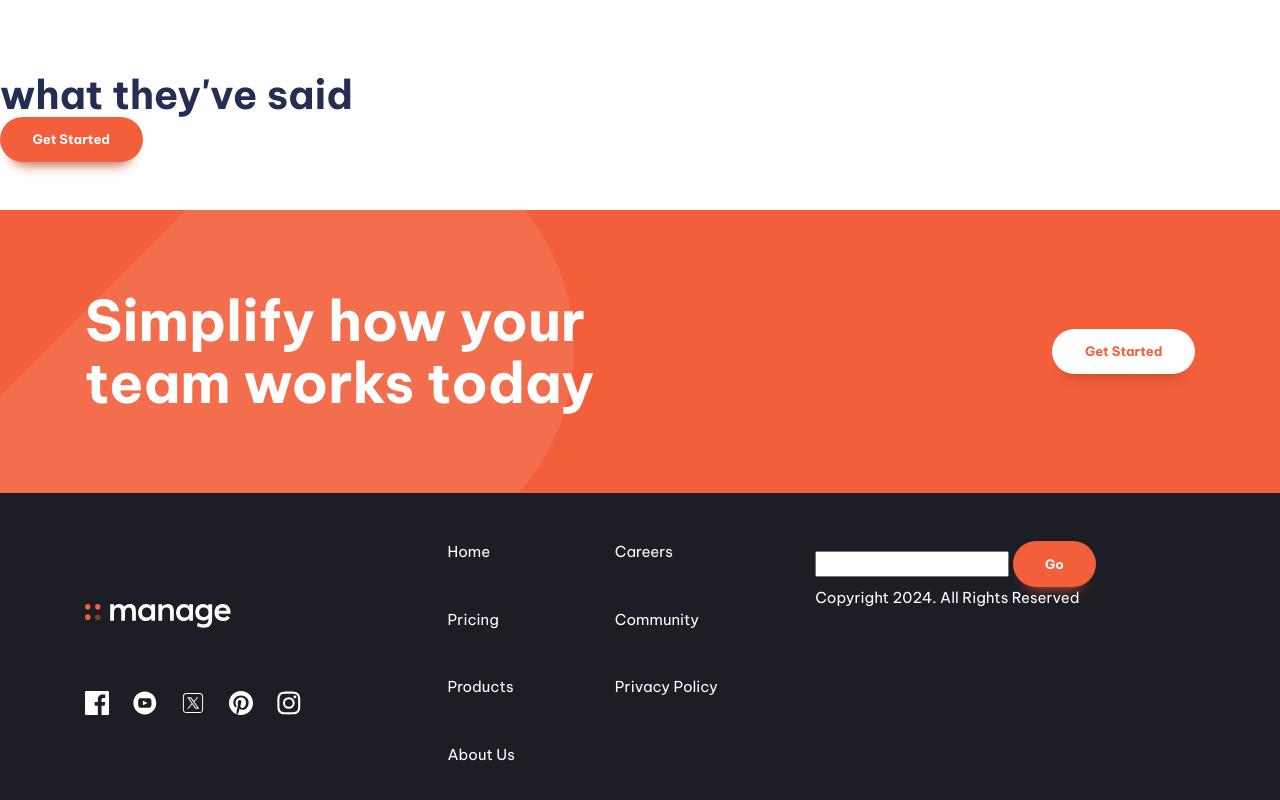
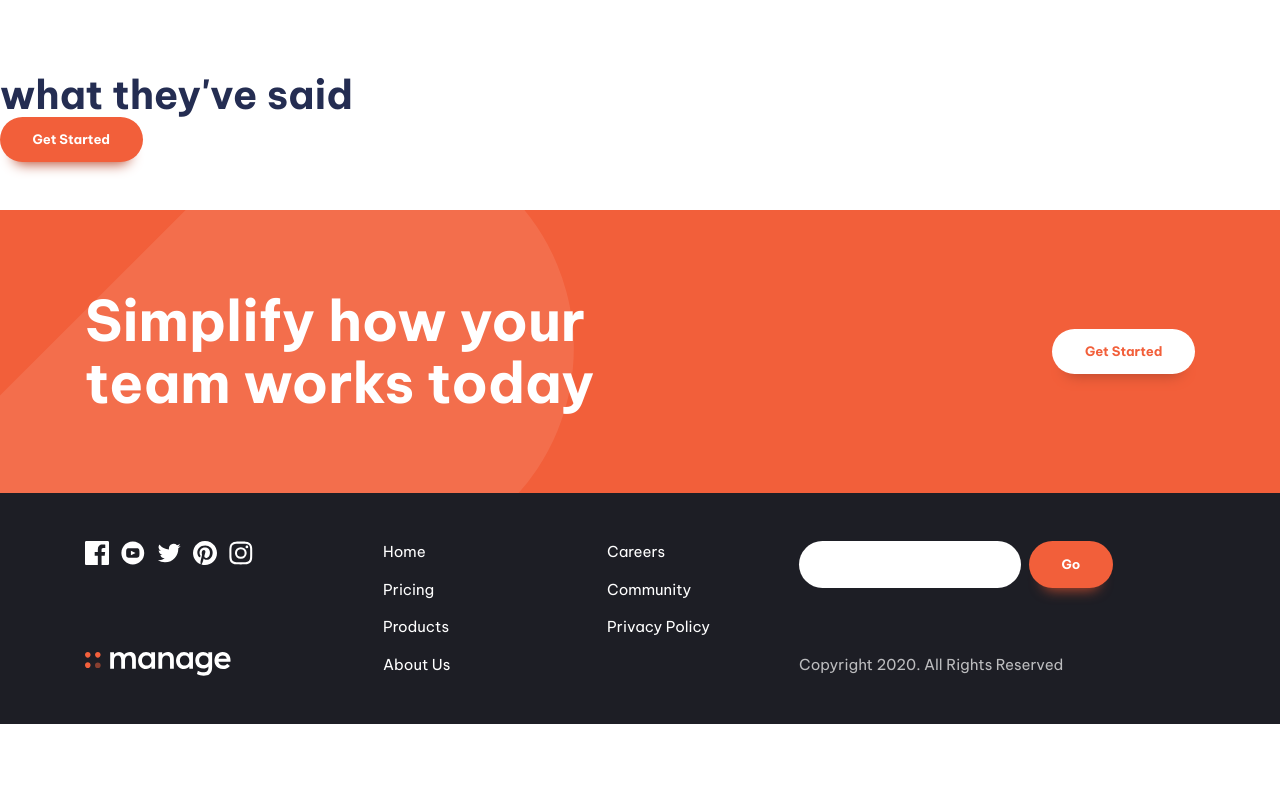
Before and after one commit to ruben-arcos/fem-manage-landing-page, a website built with Vite: page index.html in a window 1280 px wide. Shown: the part 1488-2288 px from the top of the page. After the commit the page ends 2212 px from the top, so only its background shows below. Built offline with nearby package versions, Linux system fonts and the light colour scheme.

Commit message:
continued working on footer for both mobile and regular screens, debugged mispellings

```diff
--- a/index.html
+++ b/index.html
@@ -163,35 +163,33 @@
         <div class="primary-footer-wrapper">
           <div class="primary-footer-logo-social">
             <a href="#" aria-label="home">
-              <svg class="logo" width="146" heigth="24">
+              <svg class="logo" width="146" height="24">
                 <use xlink:href="images/logo.svg#logo"></use>
               </svg>
             </a>
 
-            <ul class="social-list" role="list" aria-label="social links">
-              <li>
-                <a href="#" aria-label="Social links">
+            <ul class="social-list" role="list" aria-label="Social links">
+              <li><a aria-label="facebook" href="#">
                   <svg class="social-icon">
                     <use xlink:href="images/social-icons.svg#icon-facebook"></use>
-                  </svg>
-                </a>
+                  </svg></a>
               </li>
-              <li><a href="#" aria-label="youtube">
+              <li><a aria-label="youtube" href="#">
                   <svg class="social-icon">
                     <use xlink:href="images/social-icons.svg#icon-youtube"></use>
                   </svg>
                 </a></li>
-              <li><a href="#" aria-label="Social links">
+              <li><a aria-label="twitter" href="#">
                   <svg class="social-icon">
-                  <use xlink:href="images/social-icons.svg#icon-tx"></use>
+                    <use xlink:href="images/social-icons.svg#icon-twitter"></use>
                   </svg>
                 </a></li>
-              <li><a href="#" aria-label="Social links">
+              <li><a aria-label="pinterest" href="#">
                   <svg class="social-icon">
                     <use xlink:href="images/social-icons.svg#icon-pinterest"></use>
                   </svg>
                 </a></li>
-              <li><a href="#" aria-label="Social links">
+              <li><a aria-label="instragram" href="#">
                   <svg class="social-icon">
                     <use xlink:href="images/social-icons.svg#icon-instagram"></use>
                   </svg>
@@ -200,23 +198,23 @@
           </div>
           <div class="primary-footer-nav">
             <nav class="footer-nav">
-              <ul aria-label="Footer" role="list" class="flow capitalize">
-                <li><a href="#">home</a></li>
-                <li><a href="#">pricing</a></li>
-                <li><a href="#">products</a></li>
-                <li><a href="#">about us</a></li>
-                <li><a href="#">careers</a></li>
-                <li><a href="#">community</a></li>
-                <li><a href="#">privacy policy</a></li>
+              <ul class="flow" style="--flow-spacer: 1em" aria-label="Footer" role="list">
+                <li><a href="#">Home</a></li>
+                <li><a href="#">Pricing</a></li>
+                <li><a href="#">Products</a></li>
+                <li><a href="#">About Us</a></li>
+                <li><a href="#">Careers</a></li>
+                <li><a href="#">Community</a></li>
+                <li><a href="#">Privacy Policy</a></li>
               </ul>
             </nav>
           </div>
           <div class="primary-footer-form">
             <form action="">
-              <input type="email" />
-              <button class="button capitalize">go</button>
-              <p class="capitalize">copyright 2024. All rights reserved</p>
+              <input type="email">
+              <button class="button" data-shadow="none">Go</button>
             </form>
+            <p>Copyright 2020. All Rights Reserved</p>
           </div>
         </div>
       </div>
--- a/style.css
+++ b/style.css
@@ -262,21 +262,6 @@ p[data-width="wide"] {
   }
 }
 
-/* footer navigation */
-
-.footer-nav {
-  columns: 2;
-}
-
-.footer-nav a {
-  color: var(--clr-neutral-100);
-  text-decoration: none;
-}
-
-.footer-nav a:where(:hover, :focus) {
-  color: var(--clr-accent-400);
-}
-
 /* footer */
 
 .primary-footer {
@@ -292,14 +277,13 @@ p[data-width="wide"] {
     "logo-social";
 }
 
-@media (min-width: 50em) {
-  .primary-footer-wrapper {
-    grid-template-areas: "logo-social nav form";
-  }
-}
-
 .primary-footer-logo-social {
   grid-area: logo-social;
+
+  display: flex;
+  flex-direction: column-reverse;
+  align-items: center;
+  gap: var(--size-700);
 }
 
 .primary-footer-nav {
@@ -308,6 +292,32 @@ p[data-width="wide"] {
 
 .primary-footer-form {
   grid-area: form;
+
+  display: grid;
+  align-content: space-between;
+}
+
+.primary-footer form {
+  display: flex;
+  gap: var(--size-200);
+}
+
+input:where([type="text"], [type="email"], ) {
+  border-radius: 100vw;
+  border: 0;
+  padding: var(--size-300) var(--size-400);
+}
+
+@media (min-width: 50em) {
+  .primary-footer-wrapper {
+    grid-template-areas: "logo-social nav form";
+  }
+
+  .primary-footer-logo-social {
+    align-items: flex-start;
+    justify-content: space-between;
+    gap: var(--size-700);
+  }
 }
 
 @media (max-width: 50em) {
@@ -316,10 +326,27 @@ p[data-width="wide"] {
   }
 }
 
+/* footer navigation */
+
+.footer-nav {
+  columns: 2;
+  gap: clamp(var(--size-200), 30vw, var(--size-900));
+}
+
+.footer-nav a {
+  color: var(--clr-neutral-100);
+  text-decoration: none;
+}
+
+.footer-nav a:is(:hover, :focus) {
+  color: var(--clr-accent-400);
+}
+
 /* social list */
+
 .social-list {
   display: flex;
-  gap: var(--size-300);
+  gap: var(--size-600);
 }
 
 .social-icon {
@@ -334,8 +361,7 @@ p[data-width="wide"] {
 
 @media (min-width: 50em) {
   .social-list {
-    display: flex;
-    gap: var(--size-500);
+    gap: var(--size-300);
   }
   .social-icon {
     width: var(--size-500);
```
Lines whose indentation alone changed are shown as unchanged.
